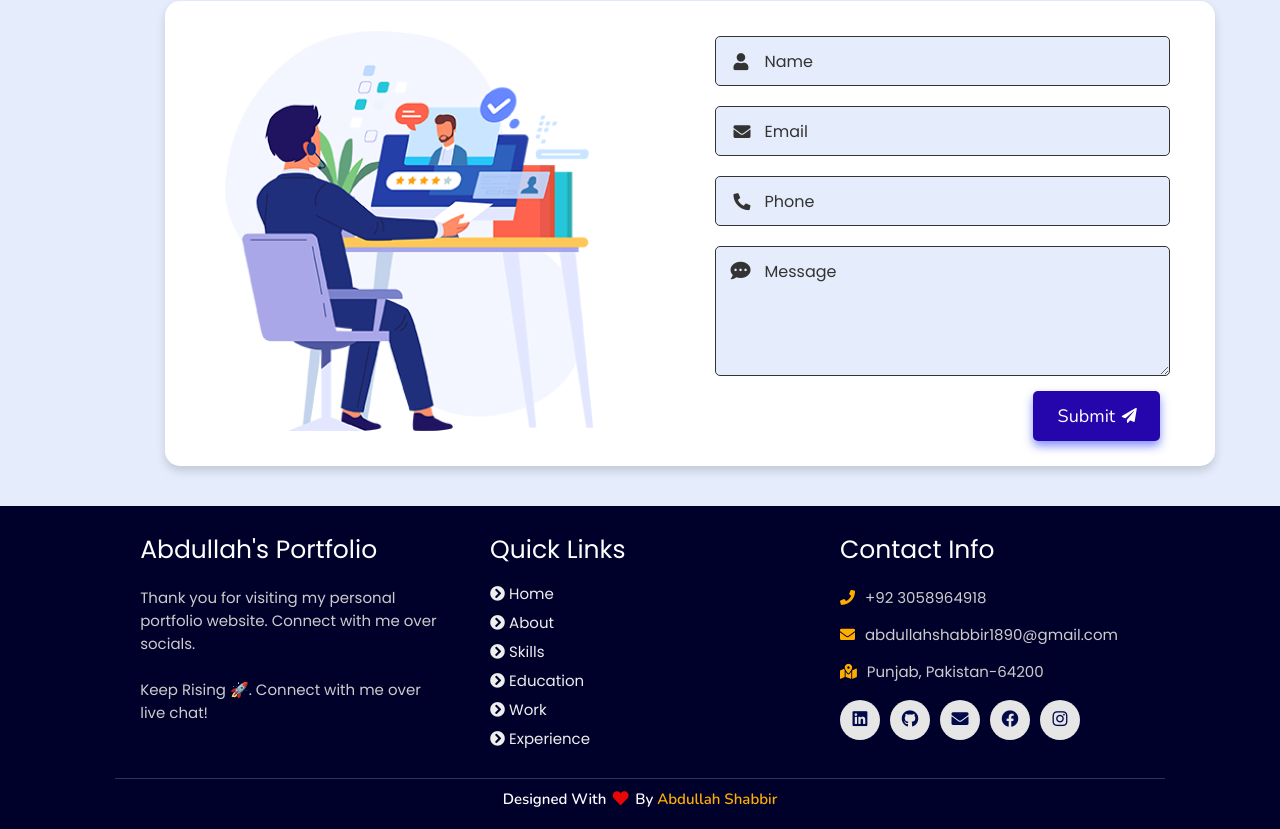
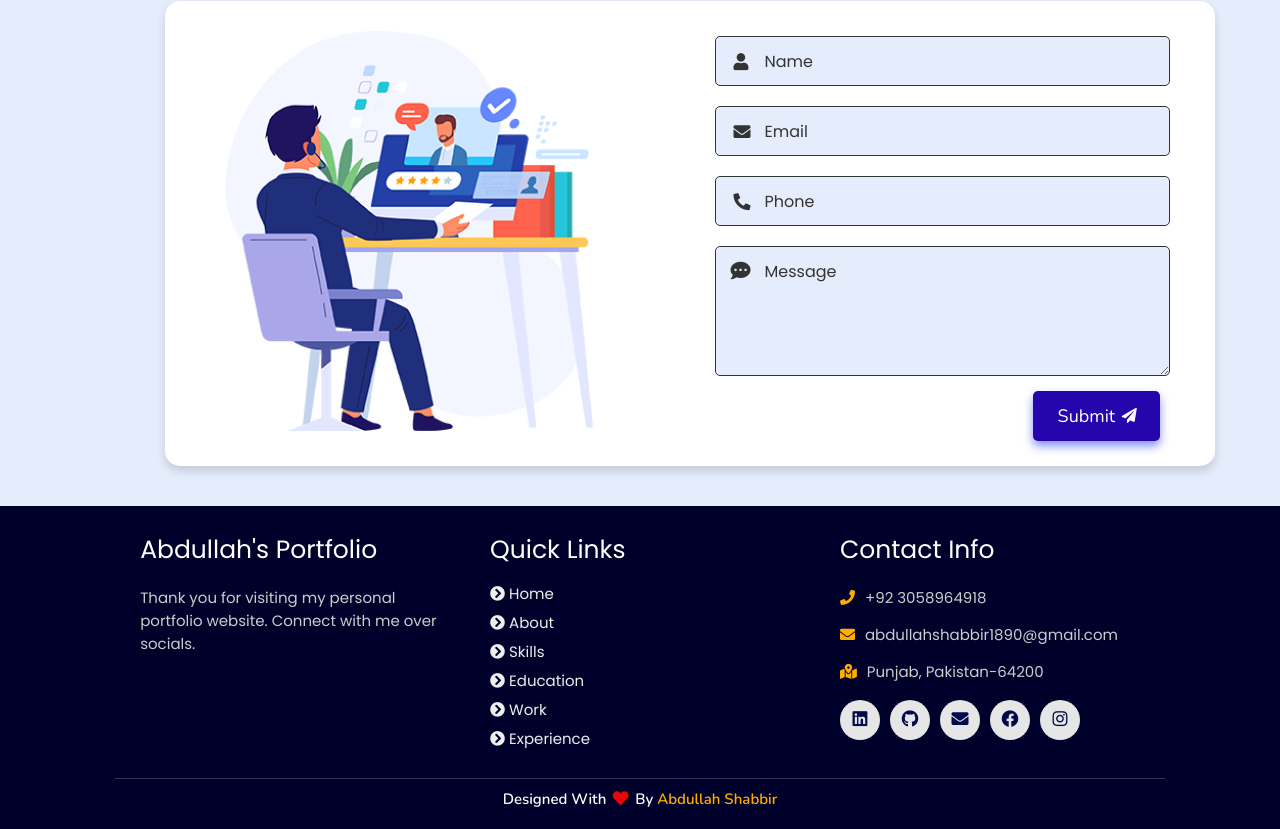
Before and after one commit to Abdullah-shabbir9/portfolio, a plain HTML site: page index.html in a window 1280 px wide. Shown: the part 4702-5531 px from the top of the page. Drawn offline with nearby package versions, Linux system fonts and the light colour scheme.

Commit message:
edit text mistak

```diff
--- a/index.html
+++ b/index.html
@@ -405,7 +405,7 @@
 
       <div class="box">
           <h3>Abdullah's Portfolio</h3>
-          <p>Thank you for visiting my personal portfolio website. Connect with me over socials. <br/> <br/> Keep Rising 🚀. Connect with me over live chat!</p>
+          <p>Thank you for visiting my personal portfolio website. Connect with me over socials. <br/> <br/></p>
       </div>
 
       <div class="box">
```
